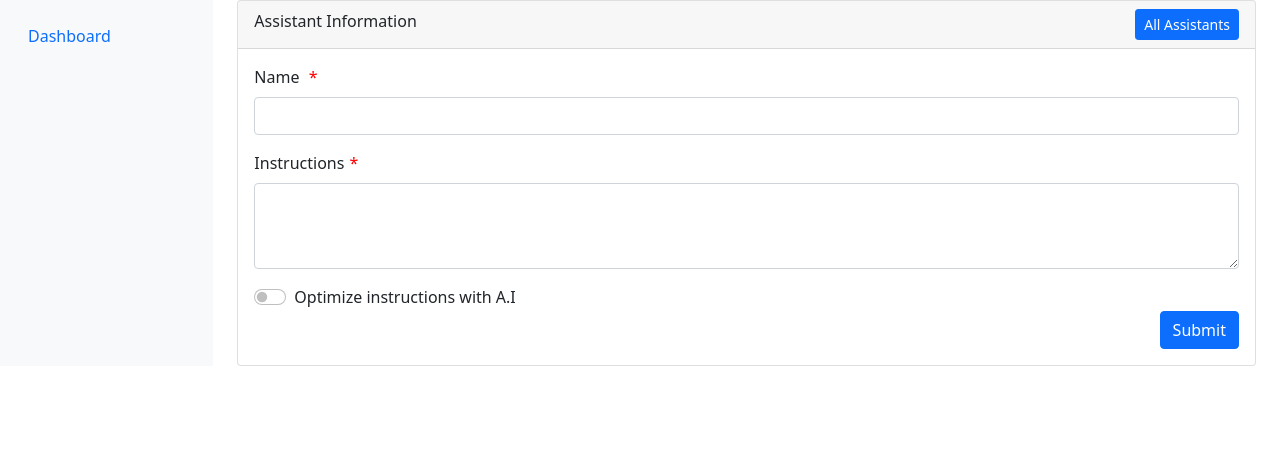
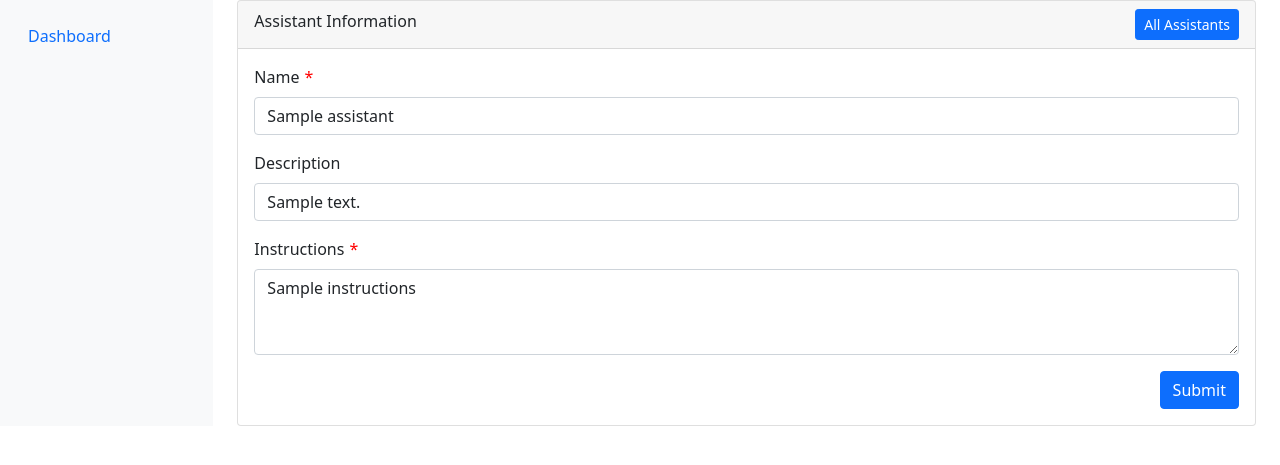
Before and after one commit to salmansherin/AI-Assistant-Maker, a Django app: template templates/assistant/edit.html in a window 1280 px wide. Shown: the part 56-521 px from the top of the page. Run offline with Django 4.2, Linux system fonts and the light colour scheme; the template is opened without the code that fills it: most values are stand-ins (such as "Sample title", 1, 10 or a date in 2020).

Commit message:
🐛 fix(assistant.py): add post method to EditView to handle assistant updates ✨ feat(assistant.py): add update_assistant method to OpenAIApi to update assistant attributes 🔧 chore(assistant.js): add JavaScript code to handle form submission and display response 🔧 chore(create.html): hide optimize checkbox by default 🔧 chore(dashboard.html): update button styles for Edit Assistant and Test Assistant 🔧 chore(edit.html): add JavaScript code to handle form submission and pre-fill form fields 🔧 chore(base.html): add jQuery library for JavaScript functionality

```diff
--- /dev/null
+++ b/static/aiAssistant/js/assistant.js
@@ -0,0 +1,15 @@
+$(document).ready(function () {
+    let $form = $('#assistant-form');
+
+
+    $form.on('submit', function (e) {
+        e.preventDefault();
+        $.ajax({
+            type: 'POST', url: $form.attr('action'), data: $form.serialize(), success: function (response) {
+                console.log(response);
+                $('#assistant-response').html(response);
+            },
+        });
+    });
+
+});
--- a/templates/assistant/create.html
+++ b/templates/assistant/create.html
@@ -22,8 +22,8 @@
                     <label for="instructions" class="form-label required">Instructions</label>
                     <textarea class="form-control" id="instructions" name="instructions" rows="3" required></textarea>
                 </div>
-                <div class="form-check form-switch">
-                    <input class="form-check-input" type="checkbox" id="optimize" name="optimize">
+                <div class="form-check form-switch d-none">
+                    <input class="form-check-input" type="checkbox" checked id="optimize" name="optimize">
                     <label class="form-check-label" for="optimize">Optimize instructions with A.I</label>
                 </div>
                 <button type="submit" class="btn btn-primary float-end">Submit</button>
--- a/templates/assistant/dashboard.html
+++ b/templates/assistant/dashboard.html
@@ -28,7 +28,10 @@
                     <td>{{ assistant.description }}</td>
                     <td>{{ assistant.created_at|format_timestamp }}</td>
                     <td>
-                        <a class="btn btn-sm" href="{% url 'test_assistant' assistant.id %}">Test Assistant</a>
+                        <a class="btn btn-sm btn-primary" href="{% url 'edit_assistant' assistant.id %}">Edit
+                            Assistant</a>
+                        <a class="btn btn-sm btn-secondary" href="{% url 'test_assistant' assistant.id %}">Test
+                            Assistant</a>
                     </td>
                 </tr>
             {% endfor %}
--- a/templates/assistant/edit.html
+++ b/templates/assistant/edit.html
@@ -1,7 +1,13 @@
 {% extends "base.html" %}
+{% load static %}
+
+{% block head %}
+    <script src="{% static 'aiAssistant/js/assistant.js' %}" defer></script>
+{% endblock head %}
+
 {% load date_filters %}
 
-{% block title %}Edit Assistant - AI Assistant{% endblock %}
+{% block title %}Create Assistant - AI Assistant{% endblock %}
 
 {% block content %}
     <div class="card">
@@ -12,19 +18,21 @@
             </div>
         </div>
         <div class="card-body">
-            <form action="/create" method="post">
+            <form id="assistant-form" data-action="{% url 'edit_assistant' assistant.id %}">
                 {% csrf_token %}
                 <div class="mb-3">
-                    <label for="name" class="form-label required">Name </label>
-                    <input type="text" class="form-control" id="name" name="name" required>
+                    <label for="name" class="form-label required">Name</label>
+                    <input type="text" class="form-control" id="name" value="{{ assistant.name }}" name="name" required>
+                </div>
+                <div class="mb-3">
+                    <label for="description" class="form-label">Description</label>
+                    <input type="text" class="form-control" id="description" value="{{ assistant.description }}"
+                           name="description">
                 </div>
                 <div class="mb-3">
                     <label for="instructions" class="form-label required">Instructions</label>
-                    <textarea class="form-control" id="instructions" name="instructions" rows="3" required></textarea>
-                </div>
-                <div class="form-check form-switch">
-                    <input class="form-check-input" type="checkbox" id="optimize" name="optimize">
-                    <label class="form-check-label" for="optimize">Optimize instructions with A.I</label>
+                    <textarea class="form-control" id="instructions" name="instructions" rows="3"
+                              required>{{ assistant.instructions }}</textarea>
                 </div>
                 <button type="submit" class="btn btn-primary float-end">Submit</button>
             </form>
--- a/templates/base.html
+++ b/templates/base.html
@@ -6,6 +6,8 @@
     <meta name="viewport" content="width=device-width, initial-scale=1.0">
     <title>{% block title %}Your Site Title{% endblock title %}</title>
     <link href="https://cdn.jsdelivr.net/npm/bootstrap@5.0.0/dist/css/bootstrap.min.css" rel="stylesheet">
+    <script src="https://cdn.jsdelivr.net/npm/jquery@3.7.1/dist/jquery.min.js"
+            integrity="sha256-/JqT3SQfawRcv/BIHPThkBvs0OEvtFFmqPF/lYI/Cxo=" crossorigin="anonymous"></script>
     {% block head %}{% endblock head %}
     <link href="{% static 'aiAssistant/css/base.css' %}" rel="stylesheet">
 </head>
```
Also changed, not shown: aiAssistant/views/assistant.py (+14 -0 lines), services/openai_api.py (+7 -0 lines).
